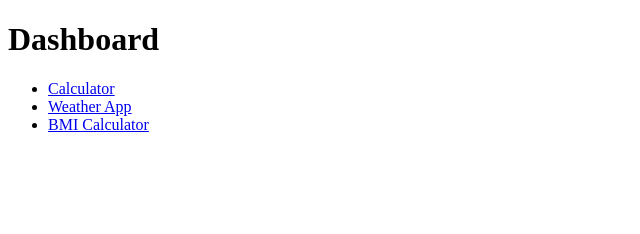
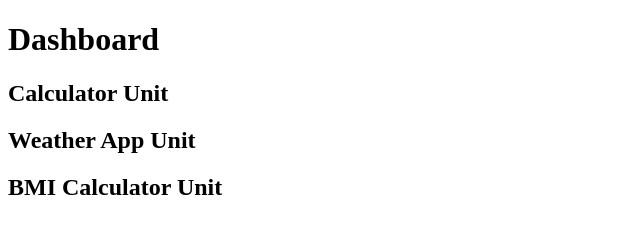
Before and after one commit to shashidas95/ci-node, a plain HTML site: page index.html in a window 1280 px wide. Shown: the whole page, without its empty margins (0-640 px from the left). Drawn offline with Linux system fonts and the light colour scheme.

Commit message:
corrected

```diff
--- a/index.html
+++ b/index.html
@@ -1,16 +1,43 @@
 <!DOCTYPE html>
 <html lang="en">
 <head>
-    <meta charset="UTF-8" />
-    <meta name="viewport" content="width=device-width, initial-scale=1.0" />
+  <meta charset="UTF-8">
+  <meta name="viewport" content="width=device-width, initial-scale=1.0">
   <title>Dashboard</title>
+    <link rel="stylesheet" href="styles/calculator.css">
+
+  <!-- Add any additional stylesheets or meta tags as needed -->
 </head>
 <body>
   <h1>Dashboard</h1>
-    <ul>
-      <li><a href="calculator.html">Calculator</a></li>
-      <li><a href="weather.html">Weather App</a></li>
-      <li><a href="bmi.html">BMI Calculator</a></li>
-    </ul>
+
+  <!-- Calculator Unit -->
+  <div>
+    <h2>Calculator Unit</h2>
+    <!-- Add your calculator-related HTML elements here -->
+    <!-- For example, input fields, buttons, etc. -->
+    <script src="calculator.js"></script>
+  </div>
+
+  <!-- Weather App Unit -->
+  <div>
+    <h2>Weather App Unit</h2>
+    <!-- Add your weather app-related HTML elements here -->
+    <!-- For example, input fields, buttons, etc. -->
+    <script src="weather.js"></script>
+  </div>
+
+  <!-- BMI Calculator Unit -->
+  <div>
+    <h2>BMI Calculator Unit</h2>
+    <!-- Add your BMI calculator-related HTML elements here -->
+    <!-- For example, input fields, buttons, etc. -->
+    <script src="bmi.js"></script>
+  </div>
+
+  <!-- Add any additional sections or content as needed -->
+
+  <!-- Add any additional scripts or libraries as needed -->
+
 </body>
 </html>
```
Also changed, not shown: .github/workflows/test.yml. Lines whose indentation alone changed are shown as unchanged.
